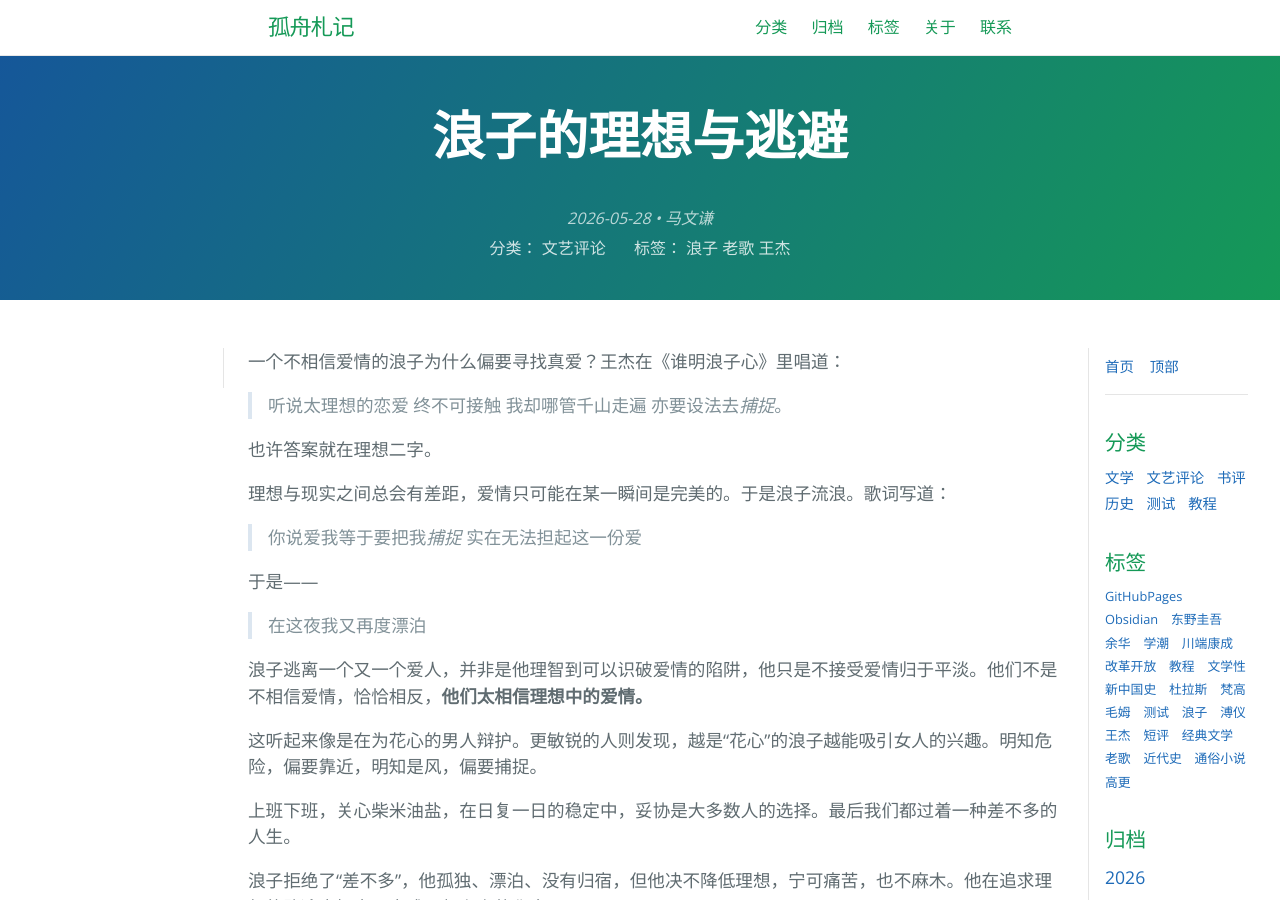
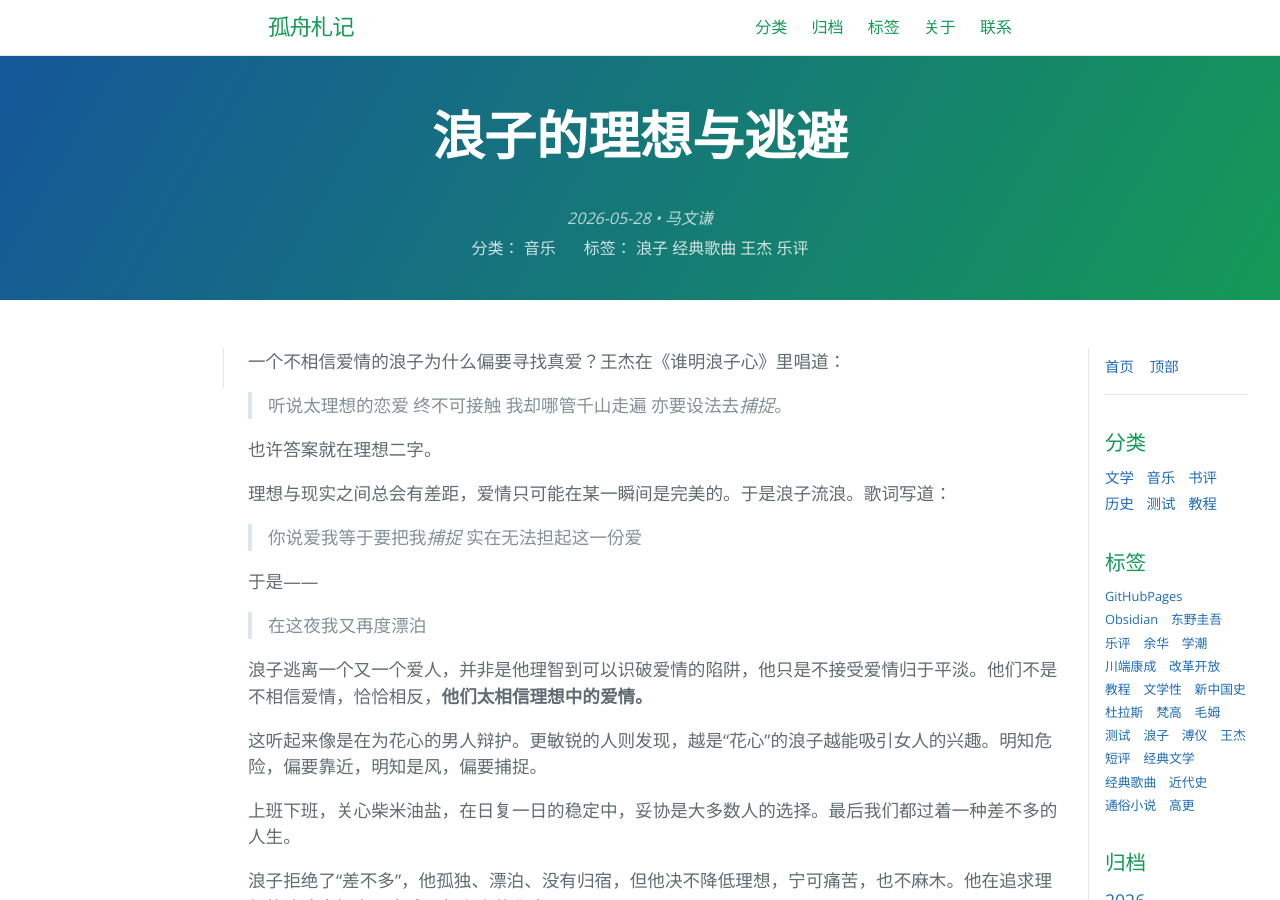
Before and after one commit to mawenqian1992/mawenqian1992.github.io, a Jekyll site: the page built from _posts/2026-05-28-wanderer-idealism-escapism.md, in a window 1280 px wide and 900 px high. Built offline with Jekyll 4.4.1, drawn with Linux system fonts in a browser that asks for light colours; our own code applies the rules of GitHub Pages for plain Markdown files.

Commit message:
[PUBLISHER] Merge #34

```diff
--- a/_posts/2026-05-28-wanderer-idealism-escapism.md
+++ b/_posts/2026-05-28-wanderer-idealism-escapism.md
@@ -2,11 +2,12 @@
 title: 浪子的理想与逃避
 date: 2026-05-28
 filename: 2026-05-28-wanderer-idealism-escapism
-category: 文艺评论
+category: 音乐
 tags:
   - 浪子
-  - 老歌
+  - 经典歌曲
   - 王杰
+  - 乐评
 share: true
 ---
 一个不相信爱情的浪子为什么偏要寻找真爱？王杰在《谁明浪子心》里唱道：
```
